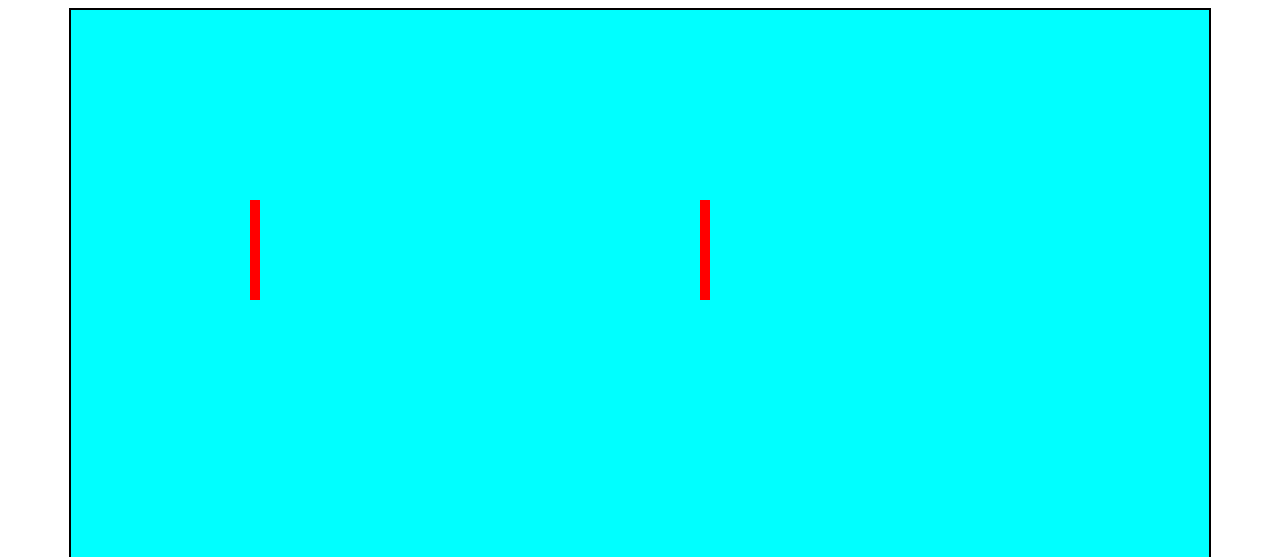
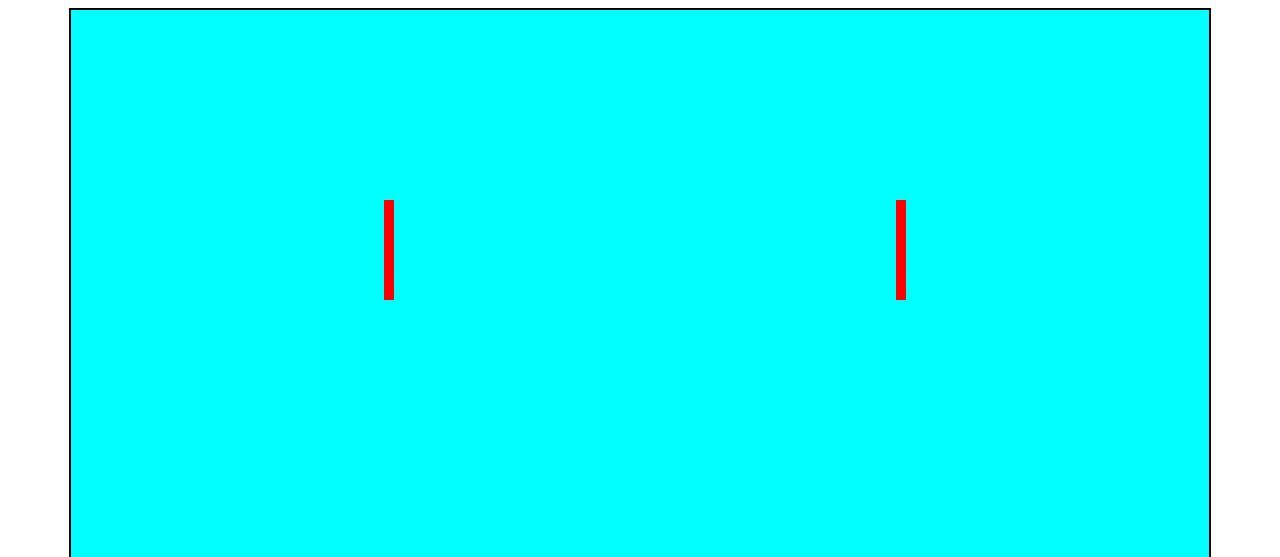
Before and after one commit to namunamu-to/shootingWaterGame, a plain HTML site: page index.html in a window 1280 px wide. Shown: the top 557 px of the page. Drawn offline with Linux system fonts and the light colour scheme.

Commit message:
画面サイズによって可変しすぎないPole

```diff
--- a/css/style.css
+++ b/css/style.css
@@ -20,10 +20,14 @@
     top: 200px;
 }
 
+/* ポールのレイアウトが画面サイズによって変動しすぎていたのでそれっぽい感じに手を入れた */
+
 #leftLingTossPole {
-    left: 250px;
+    /* left: 250px; */
+    left :30%;
 }
 
 #rightLingTossPole {
-    left: 700px;
+    /* left: 700px */
+    left:70%;
 }
```
